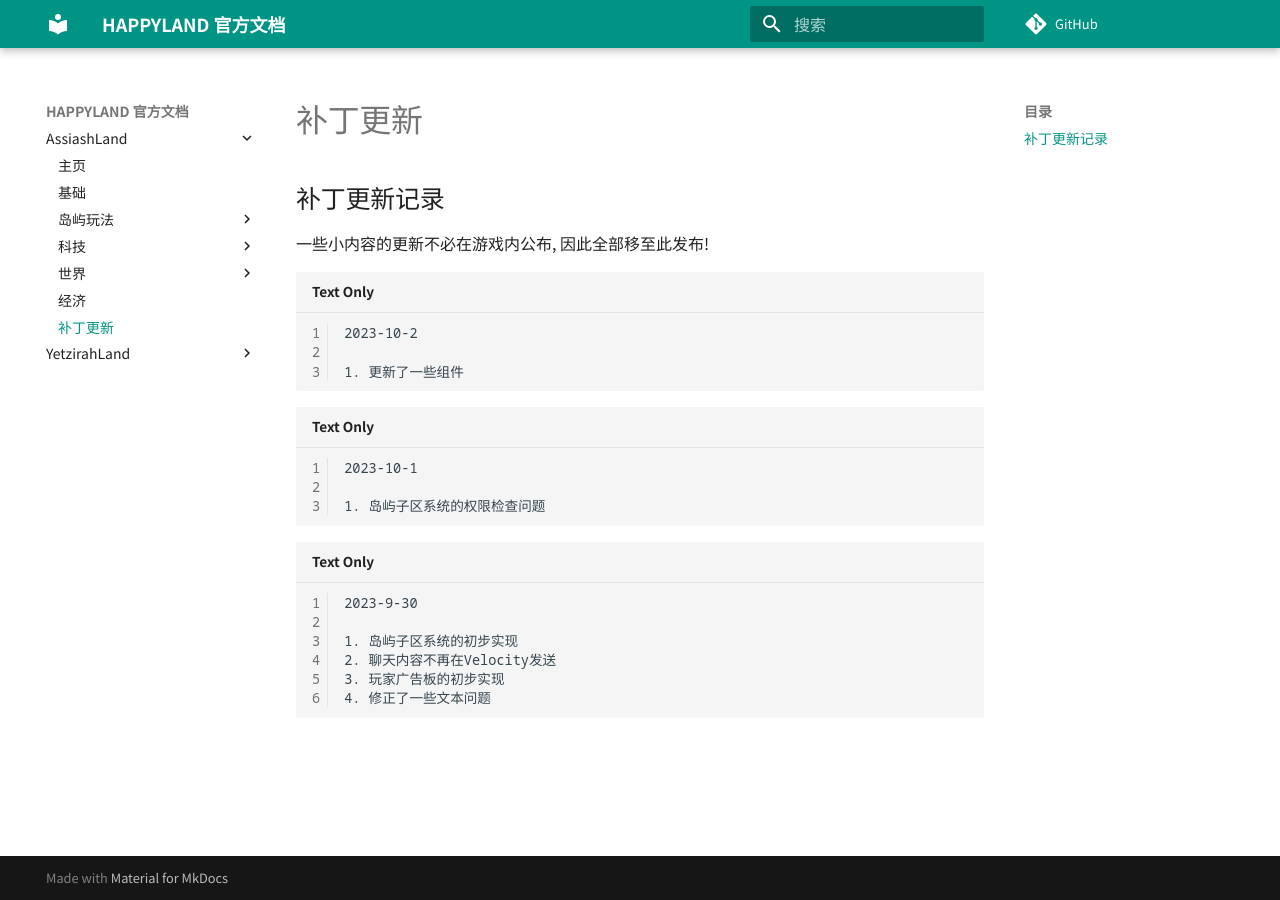
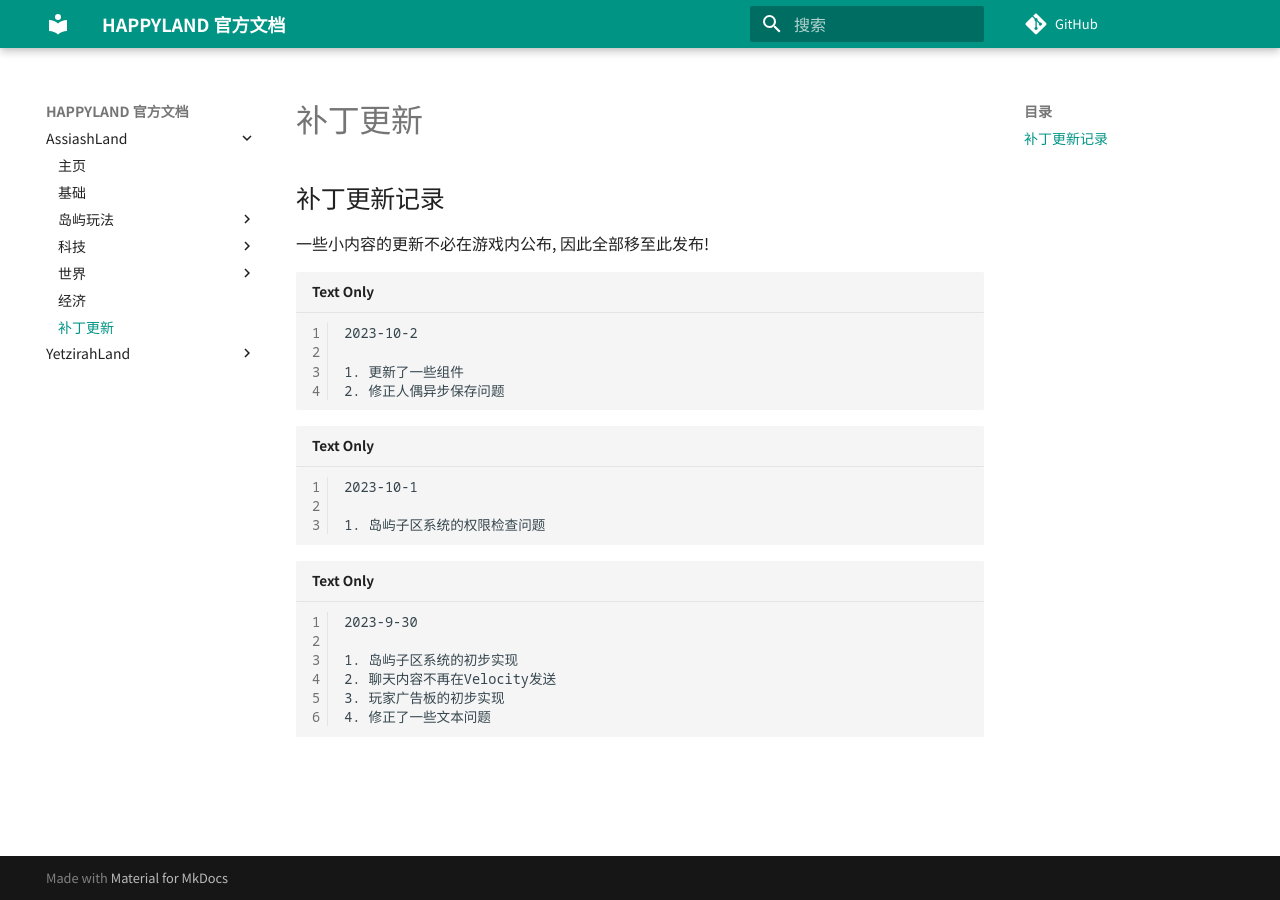
Before and after one commit to HAPPYLAND-Dev/assiah-docs, an MkDocs documentation site: the page built from docs/assiash/patches/index.md, in a window 1280 px wide. Built offline with MkDocs 1.6.1 and Material for MkDocs 9.7.7, drawn with Linux system fonts in a browser that asks for light colours; comment, search, counter and statistics services are not loaded.

Commit message:
补丁更新

````diff
--- a/docs/assiash/patches/index.md
+++ b/docs/assiash/patches/index.md
@@ -6,6 +6,7 @@
 2023-10-2
 
 1. 更新了一些组件
+2. 修正人偶异步保存问题
 ```
 
 ```
````
